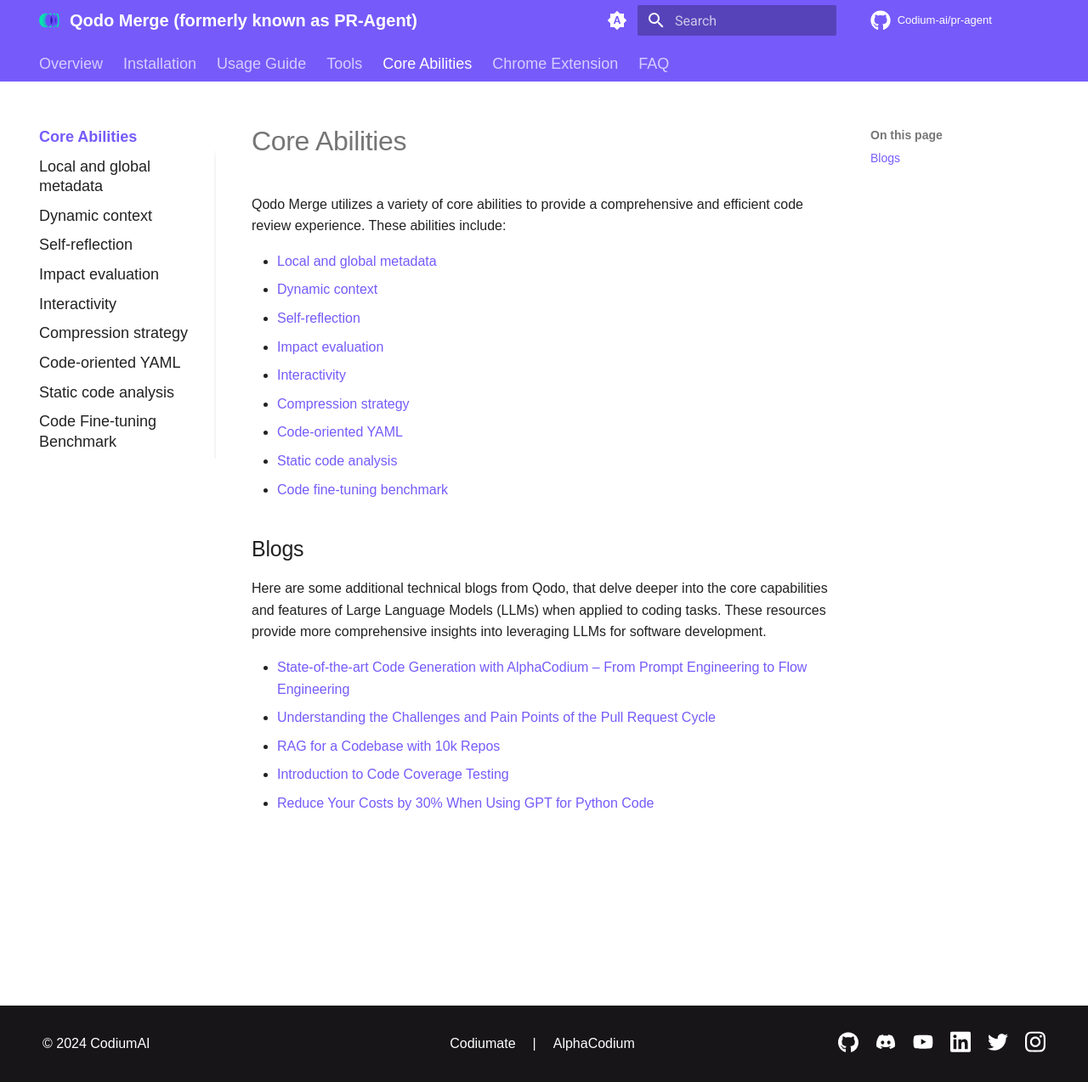
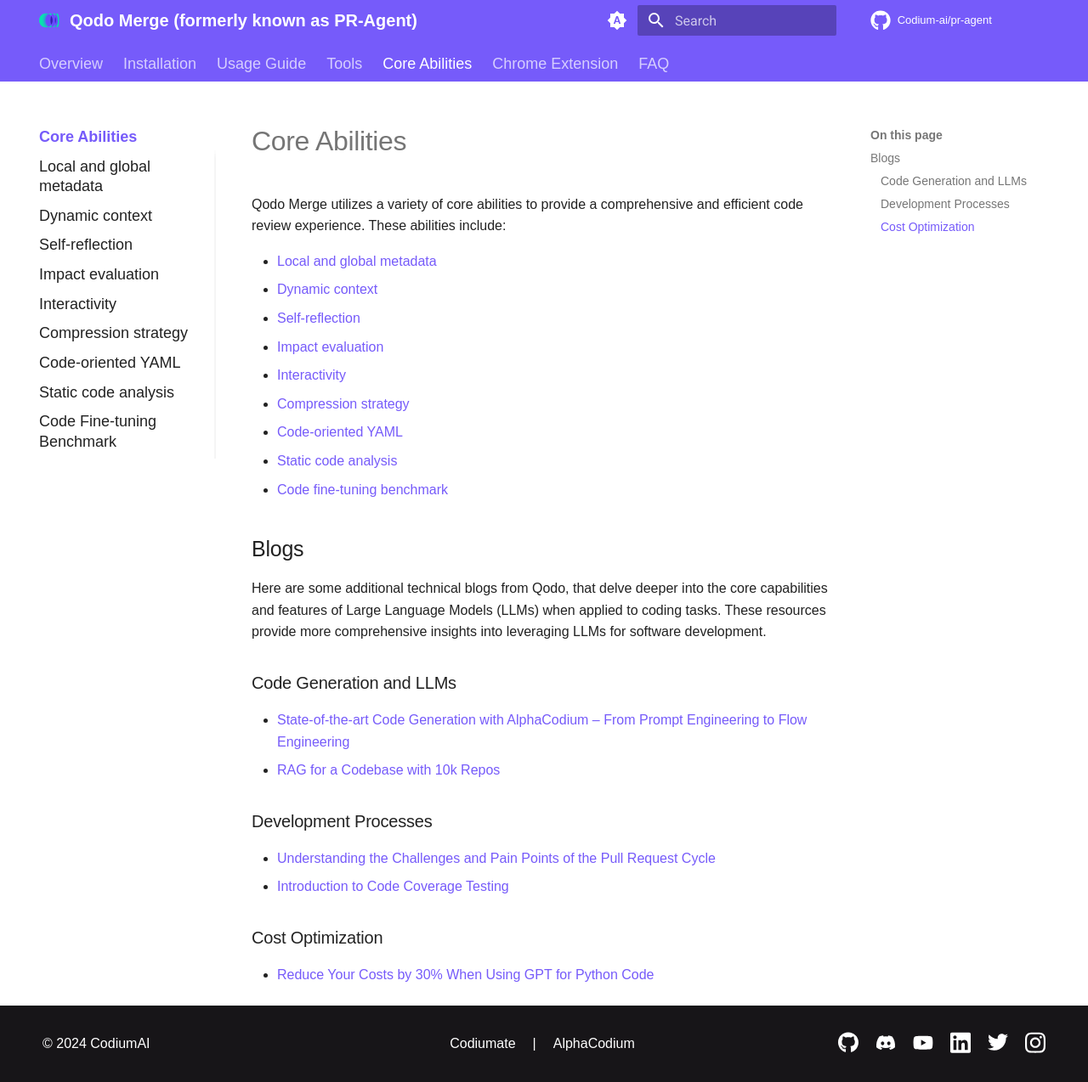
Before and after one commit to Codium-ai/pr-agent, an MkDocs documentation site: the page built from docs/docs/core-abilities/index.md, in a window 1280 px wide and 1274 px high. Shown: the whole window at 85% size. Built offline with MkDocs 1.6.1 and Material for MkDocs 9.7.7, drawn with Linux system fonts in a browser that asks for light colours; comment, search, counter and statistics services are not loaded.

Commit message:
Update docs/docs/core-abilities/index.md
Co-authored-by: codiumai-pr-agent-pro[bot] <151058649+codiumai-pr-agent-pro[bot]@users.noreply.github.com>

```diff
--- a/docs/docs/core-abilities/index.md
+++ b/docs/docs/core-abilities/index.md
@@ -16,9 +16,13 @@
 Here are some additional technical blogs from Qodo, that delve deeper into the core capabilities and features of Large Language Models (LLMs) when applied to coding tasks.
 These resources provide more comprehensive insights into leveraging LLMs for software development.
 
+### Code Generation and LLMs
+- [State-of-the-art Code Generation with AlphaCodium – From Prompt Engineering to Flow Engineering](https://www.qodo.ai/blog/qodoflow-state-of-the-art-code-generation-for-code-contests/)
+- [RAG for a Codebase with 10k Repos](https://www.qodo.ai/blog/rag-for-large-scale-code-repos/)
 
-- [State-of-the-art Code Generation with AlphaCodium – From Prompt Engineering to Flow Engineering](https://www.qodo.ai/blog/qodoflow-state-of-the-art-code-generation-for-code-contests/)
+### Development Processes
 - [Understanding the Challenges and Pain Points of the Pull Request Cycle](https://www.qodo.ai/blog/understanding-the-challenges-and-pain-points-of-the-pull-request-cycle/)
-- [RAG for a Codebase with 10k Repos](https://www.qodo.ai/blog/rag-for-large-scale-code-repos/)
 - [Introduction to Code Coverage Testing](https://www.qodo.ai/blog/introduction-to-code-coverage-testing/)
+
+### Cost Optimization
 - [Reduce Your Costs by 30% When Using GPT for Python Code](https://www.qodo.ai/blog/reduce-your-costs-by-30-when-using-gpt-3-for-python-code/)
```
